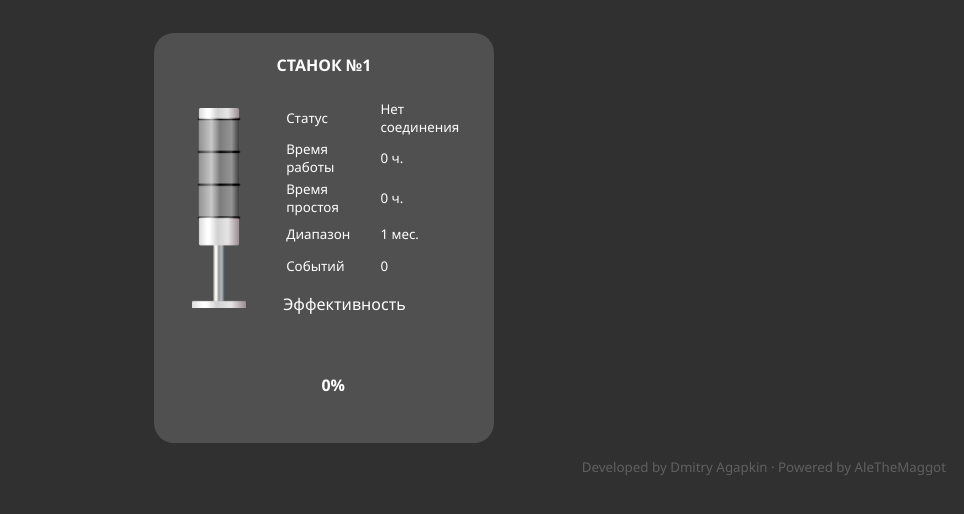
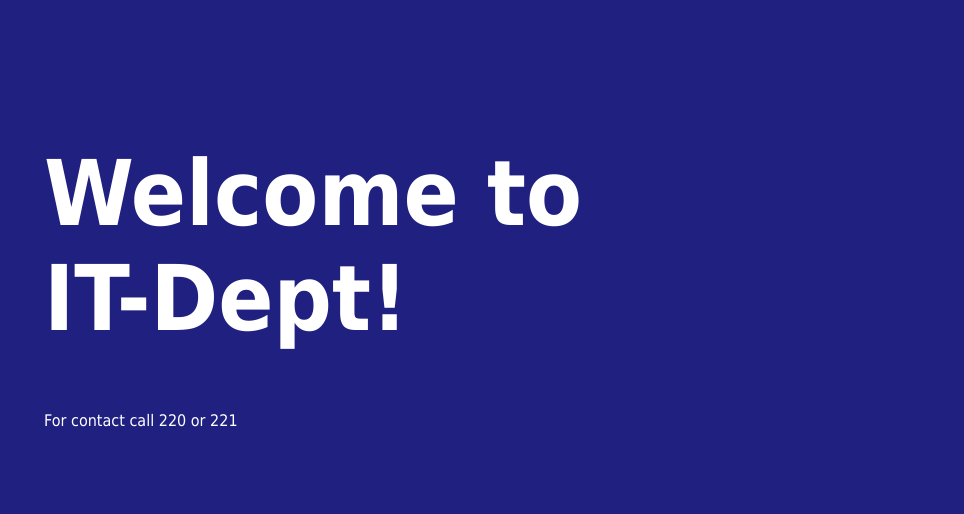
Before and after one commit to AlexTheMaggot/tuft_lac, a Django app: page / in a window 1280 px wide. Shown: the top 514 px of the page, without its empty margins (316-1280 px from the left). Run offline with Django 5.2, Linux system fonts and the light colour scheme; tables that the repository leaves empty hold one stand-in row (values such as "Sample post"); parts of the project's set-up code (start-up, migrations or seed data) failed here and were passed over.

Commit message:
- change index file to index page

```diff
--- a/tuft_lac/mainapp/templates/mainapp/index.html
+++ b/tuft_lac/mainapp/templates/mainapp/index.html
@@ -1,110 +1,18 @@
 <!DOCTYPE html>
 {% load static %}
 <html>
-	<head>
-		<meta charset="utf-8">
-		<title>Мониторинг световой индикации</title>
-		<link rel="stylesheet" href="{% static 'css/smart.css' %}">
-		<link rel="stylesheet" href="{% static 'css/style.css' %}">
-		<link rel="shortcut icon" href="{% static 'img/favicon.png' %}" type="image/x-icon" />
-	</head>
-	<body>
-		<div class="flex-container">
-			{% for machine in machines %}
-                <div class="block">
-                        <p>
-                            СТАНОК №{{ machine.id }}
-                        </p>
-                    <div class="image">
-                        <p>
-                            {% if not machine.connected %}
-                                <img src="{% static 'img/NC.png' %}" height="200" alt="Красный, жёлтый">
-                            {% elif machine.pic == 'IDL' %}
-                                <img src="{% static 'img/IDL.png' %}" height="200" alt="Красный, жёлтый">
-                            {% elif machine.pic == 'R' %}
-                                <img src="{% static 'img/R.gif' %}" height="200" alt="Красный, жёлтый">
-                            {% elif machine.pic == 'RG' %}
-                                <img src="{% static 'img/RG.gif' %}" height="200" alt="Красный, жёлтый">
-                            {% elif machine.pic == 'RY' %}
-                                <img src="{% static 'img/RY.gif' %}" height="200" alt="Красный, жёлтый">
-                            {% elif machine.pic == 'RYG' %}
-                                <img src="{% static 'img/RYG.gif' %}" height="200" alt="Красный, жёлтый">
-                            {% elif machine.pic == 'YG' %}
-                                <img src="{% static 'img/YG.gif' %}" height="200" alt="Красный, жёлтый">
-                            {% else %}
-                                <img src="{% static 'img/NC.png' %}" height="200" alt="Красный, жёлтый">
-                            {% endif %}
-                        </p>
-                    </div>
-                    <div class="text">
-                        <table class="table">
-                            <tr class="tr">
-                                <td>
-                                    Статус
-                                </td>
-                                {% if not machine.connected %}
-                                    <td>Нет соединения</td>
-                                {% elif machine.pic == 'IDL' %}
-                                    <td>В работе</td>
-                                {% elif machine.pic == 'R' or machine.pic == 'RY' %}
-                                    <td>Остановлен</td>
-                                {% elif machine.pic == 'RG' %}
-                                    <td>Обслуживание</td>
-                                {% else %}
-                                    <td>Ошибка</td>
-                                {% endif %}
-                            </tr>
-                            <tr class="tr">
-                                <td>
-                                    Время работы
-                                </td>
-                                <td>
-                                    {{ machine.worktime }} ч.
-                                </td>
-                            </tr>
-                            <tr class="tr">
-                                <td>
-                                    Время простоя
-                                </td>
-                                <td>
-                                    {{ machine.freetime }} ч.
-                                </td>
-                            </tr>
-                            <tr class="tr">
-                                <td>
-                                    Диапазон
-                                </td>
-                                <td>
-                                    1 мес.
-                                </td>
-                            </tr>
-                            <tr class="tr">
-                                <td>
-                                    Событий
-                                </td>
-                                <td>
-                                    {{ machine.count }}
-                                </td>
-                            </tr>
-                        </table>
-                        Эффективность
-                        <div class="chart">
-                            <div class="chart__filled"></div>
-                            {% if machine.productivity > 50 %}
-                                <div style="transform: rotate(calc(({{ machine.productivity }}*180deg/50) - 180deg));" class="chart__filled"></div>
-                            {% endif %}
-                            {% if machine.productivity < 50 %}
-                                <div style="transform: rotate(calc({{ machine.productivity }}*180deg/50));" class="chart__clear"></div>
-                            {% endif %}
-                            <div class="chart__filled-mask">
-                                <p>{{ machine.productivity }}%</p>
-                            </div>
-                        </div>
-                    </div>
-                </div>
-            {% endfor %}
-		</div>
-        <div class="copyright">Developed by Dmitry Agapkin · Powered by AleTheMaggot</div>
-        <script src="{% static 'js/script.js' %}"></script>
-	</body>
+<head>
+<title>Welcome to IT-Dept!</title>
+<style>
+html { background-color: #202080; color: #fff; }
+body { width: 35em; margin: 0 auto; padding-top: 5em;
+font-family: Tahoma, Verdana, Arial, sans-serif; }
+h1 { font-size: 68pt; }
+</style>
+<link rel="shortcut icon" href="{% static 'img/it.png' %}" type="image/x-icon" />
+</head>
+<body>
+<h1>Welcome to<br>IT-Dept!</h1>
+<p>For contact call 220 or 221</p>
+</body>
 </html>
```
